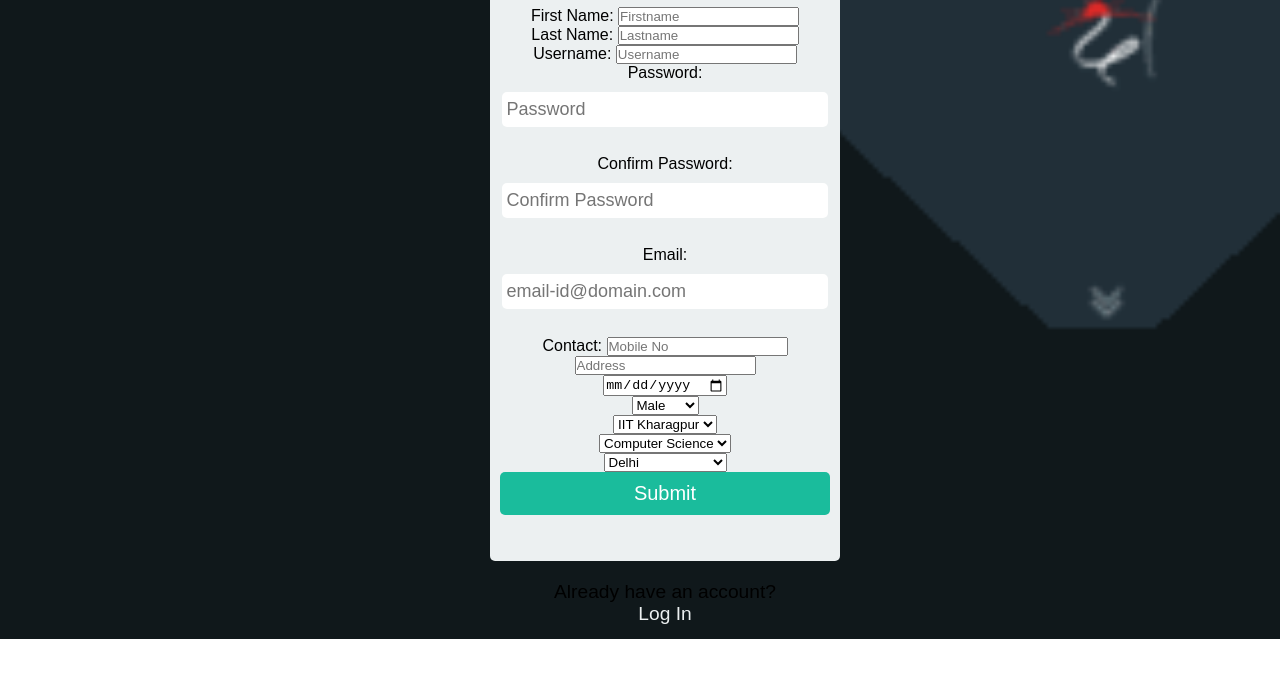
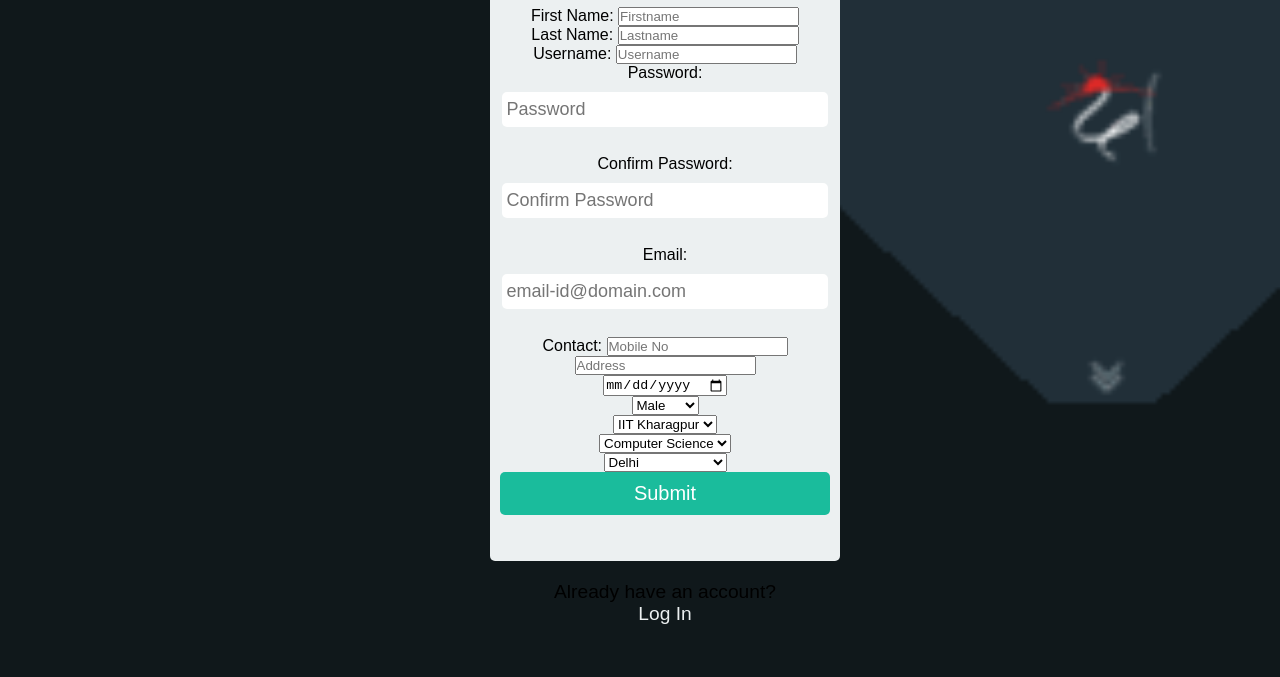
Before and after one commit to AnandKumar22/AnandKumar22.github.io, a plain HTML site: page signup.html in a window 1280 px wide. Shown: the part 123-800 px from the top of the page. Drawn offline with Linux system fonts and the light colour scheme; a web font is replaced by a local one.

Commit message:
Update style1.css

```diff
--- a/css/style1.css
+++ b/css/style1.css
@@ -9,7 +9,7 @@ body {
   font-family: Sans-serif;
   background: url("../ktj1.png") center center no-repeat;
   background-size:cover;
-  min-height:600px;
+  min-height:750px;
 }
 
 #wrap {
```
